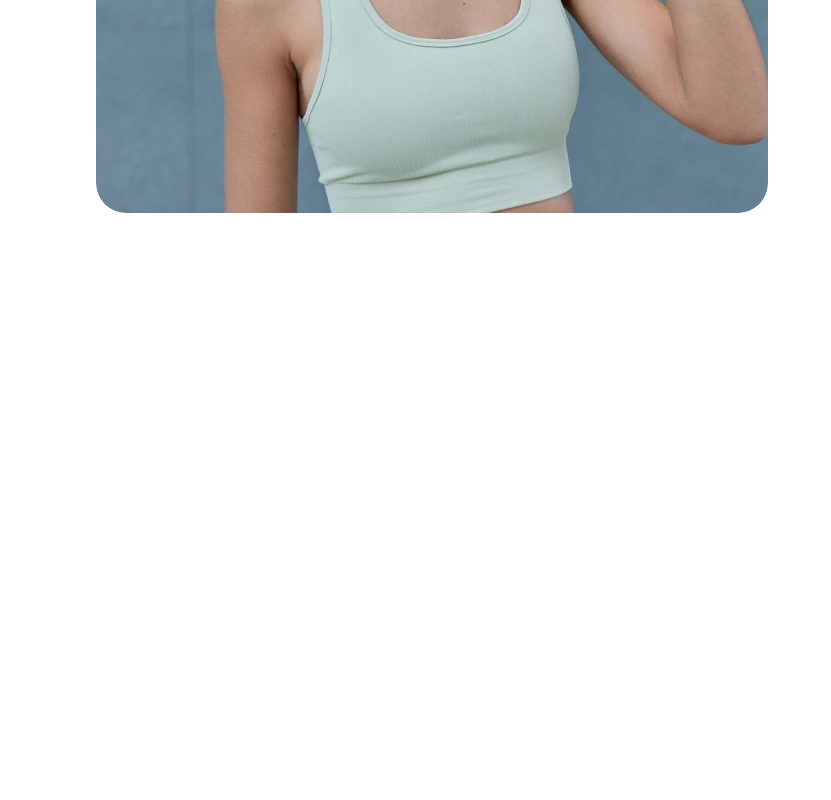
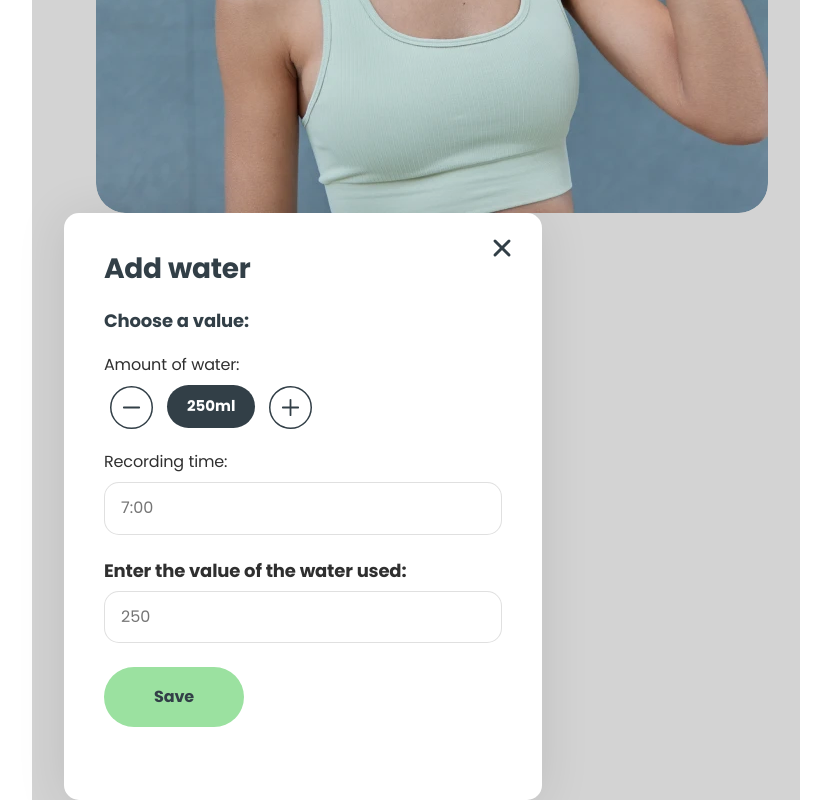
Before and after one commit to Serhii-Ivanchenko/Team-03-project-front, a React (Vite) app: page / in a window 1280 px wide. Shown: the part 1319-2119 px from the top of the page, without its empty margins (224-1055 px from the left). Before the commit the page ends 1532 px from the top, so only its background shows below. Built offline with nearby package versions, Linux system fonts and the light colour scheme.

Commit message:
Create add water modal component visual

```diff
--- /dev/null
+++ b/src/components/Modals/AddWaterModal/AddWaterModal.jsx
@@ -0,0 +1,61 @@
+import css from "./AddWaterModal.module.css";
+import iconSprite from "../../../assets/images/icons/icons.svg";
+import { useForm } from "react-hook-form";
+
+const AddWaterModal = (onClose) => {
+  const {
+    register,
+    handleSubmit,
+    watch,
+    formState: { errors },
+  } = useForm();
+
+  return (
+    <div className={css.addModalContainer}>
+      <div className={css.addModalTextContainer}>
+        <h2 className={css.addModalTitle}>Add water</h2>
+        <h3 className={css.addModalSubTitle}>Choose a value:</h3>
+      </div>
+
+      <div className={css.addModalCounterContainer}>
+        <p className={css.addModalCounterTitle}>Amount of water:</p>
+        <div className={css.addModalCounter}>
+          <button className={css.addModalCounterButtonMinus}>
+            <svg className={css.icon}>
+              <use href={`${iconSprite}#icon-minus-in-circle`}></use>
+            </svg>
+          </button>
+          <p className={css.addModalCounterText}>250ml</p>
+          <button className={css.addModalCounterButtonPlus}>
+            <svg className={css.icon}>
+              <use href={`${iconSprite}#icon-plus-in-circle`}></use>
+            </svg>
+          </button>
+        </div>
+        <p className={css.addModalCounterTitle}>Recording time:</p>
+        <form>
+          <label>
+            <input className={css.formInput} placeholder="7:00" />
+          </label>
+          <h3 className={css.addModalTitleWaterUsed}>
+            Enter the value of the water used:
+          </h3>
+          <label>
+            <input className={css.formInput} type="text" placeholder="250" />
+          </label>
+        </form>
+        <button onClick={onClose} type="submit" className={css.submitBtn}>
+          Save
+        </button>
+
+        <button onClick={onClose} className={css.closeBtn}>
+          <svg className={css.iconClose}>
+            <use href={`${iconSprite}#icon-x`}></use>
+          </svg>
+        </button>
+      </div>
+    </div>
+  );
+};
+
+export default AddWaterModal;
--- /dev/null
+++ b/src/components/Modals/AddWaterModal/AddWaterModal.module.css
@@ -0,0 +1,203 @@
+.addModalContainer {
+  display: flex;
+  flex-direction: column;
+  padding: 40px 20px;
+
+  width: 343px;
+  height: 514px;
+
+  border-radius: 15px;
+  box-shadow: 0px 4px 50px 0px rgba(0, 0, 0, 0.1);
+  background-color: #fff;
+
+  position: relative;
+}
+
+@media (min-width: 768px) {
+  .addModalContainer {
+    width: 478px;
+    height: 587px;
+    padding: 40px;
+  }
+}
+
+@media (min-width: 1440px) {
+  .addModalContainer {
+    width: 518px;
+  }
+}
+
+.addModalTextContainer {
+  color: #323f47;
+}
+.addModalTitle {
+  width: 248px;
+  font-weight: 700;
+  line-height: 24px; /* 120% */
+  letter-spacing: -0.2px;
+  font-size: 20px;
+
+  @media (min-width: 768px) {
+    width: 347px;
+    font-size: 28px;
+    line-height: 32px; /* 114.286% */
+    letter-spacing: -0.28px;
+  }
+}
+.addModalSubTitle {
+  font-size: 16px;
+  line-height: 20px; /* 125% */
+  letter-spacing: -0.16px;
+
+  padding-top: 24px;
+  padding-bottom: 20px;
+
+  @media (min-width: 768px) {
+    font-size: 18px;
+    line-height: 24px; /* 133.333% */
+    letter-spacing: -0.18px;
+  }
+}
+
+/*  */
+.addModalCounterTitle {
+  color: #2f2f2f;
+
+  font-size: 14px;
+  line-height: 18px; /* 128.571% */
+  letter-spacing: -0.14px;
+
+  @media (min-width: 768px) {
+    font-size: 16px;
+    font-weight: 400;
+    line-height: 24px; /* 150% */
+    letter-spacing: -0.16px;
+  }
+}
+
+.addModalCounter {
+  display: flex;
+  gap: 8px;
+
+  padding-top: 8px;
+  padding-bottom: 16px;
+}
+
+.addModalCounterText {
+  display: flex;
+  padding: 11px 20px;
+  align-items: center;
+  border-radius: 30px;
+  background: #323f47;
+
+  color: #fff;
+  font-size: 15px;
+  font-weight: 700;
+  line-height: 22.4px;
+
+  @media (min-width: 768px) {
+    height: 43px;
+  }
+}
+
+.addModalTitleWaterUsed {
+  font-size: 16px;
+  line-height: 20px; /* 125% */
+  letter-spacing: -0.16px;
+
+  @media (min-width: 768px) {
+    font-size: 18px;
+    line-height: 24px; /* 133.333% */
+    letter-spacing: -0.18px;
+  }
+}
+
+/* Button */
+.icon {
+  fill: none;
+  width: 40px;
+  height: 40px;
+  stroke: #323f47;
+
+  @media (min-width: 768px) {
+    height: 43px;
+    width: 43px;
+  }
+}
+
+.addModalCounterButtonPlus {
+  background-color: transparent;
+  border: 0;
+  cursor: pointer;
+}
+.addModalCounterButtonMinus {
+  background-color: transparent;
+  border: 0;
+  cursor: pointer;
+}
+
+.submitBtn {
+  cursor: pointer;
+  padding: 14px 40px;
+
+  border-radius: 30px;
+  border: 0;
+  background: #9be1a0;
+  font-size: 14px;
+  color: #323f47;
+
+  font-weight: 700;
+  line-height: 18px; /* 150% */
+  letter-spacing: -0.14px;
+
+  @media (min-width: 768px) {
+    padding: 18px 50px;
+
+    font-size: 16px;
+    line-height: 24px; /* 150% */
+    letter-spacing: -0.16px;
+  }
+}
+
+.submitBtn:hover {
+  background: #87d28d;
+}
+
+.closeBtn {
+  cursor: pointer;
+  position: absolute;
+  background: transparent;
+  border: none;
+  top: 20px;
+  right: 20px;
+}
+.iconClose {
+  stroke: #323f47;
+  width: 28px;
+  height: 28px;
+}
+
+/* Form */
+.formInput {
+  margin-top: 8px;
+  margin-bottom: 24px;
+  display: flex;
+  width: 100%;
+  padding-left: 16px;
+  padding-top: 14px;
+  padding-bottom: 14px;
+
+  align-items: flex-start;
+  gap: 10px;
+  align-self: stretch;
+
+  border-radius: 15px;
+  border: 1px solid rgba(47, 47, 47, 0.15);
+
+  color: #2f2f2f;
+  text-align: left;
+
+  @media (min-width: 768px) {
+    padding: 16px;
+  }
+}
--- a/src/pages/HomePage/HomePage.jsx
+++ b/src/pages/HomePage/HomePage.jsx
@@ -1,12 +1,15 @@
 import AdvantagesSection from "../../components/HomePage/AdvantagesSection/AdvantagesSection.jsx";
 import WelcomeSection from "../../components/HomePage/WelcomeSection/WelcomeSection.jsx";
 import css from "./HomePage.module.css";
+
+import AddWaterModal from "../../components/Modals/AddWaterModal/AddWaterModal";
 
 export default function HomePage() {
   return (
     <div>
       <WelcomeSection classname={css.wel} />
       <AdvantagesSection />
+      <AddWaterModal />
     </div>
   );
 }
```
